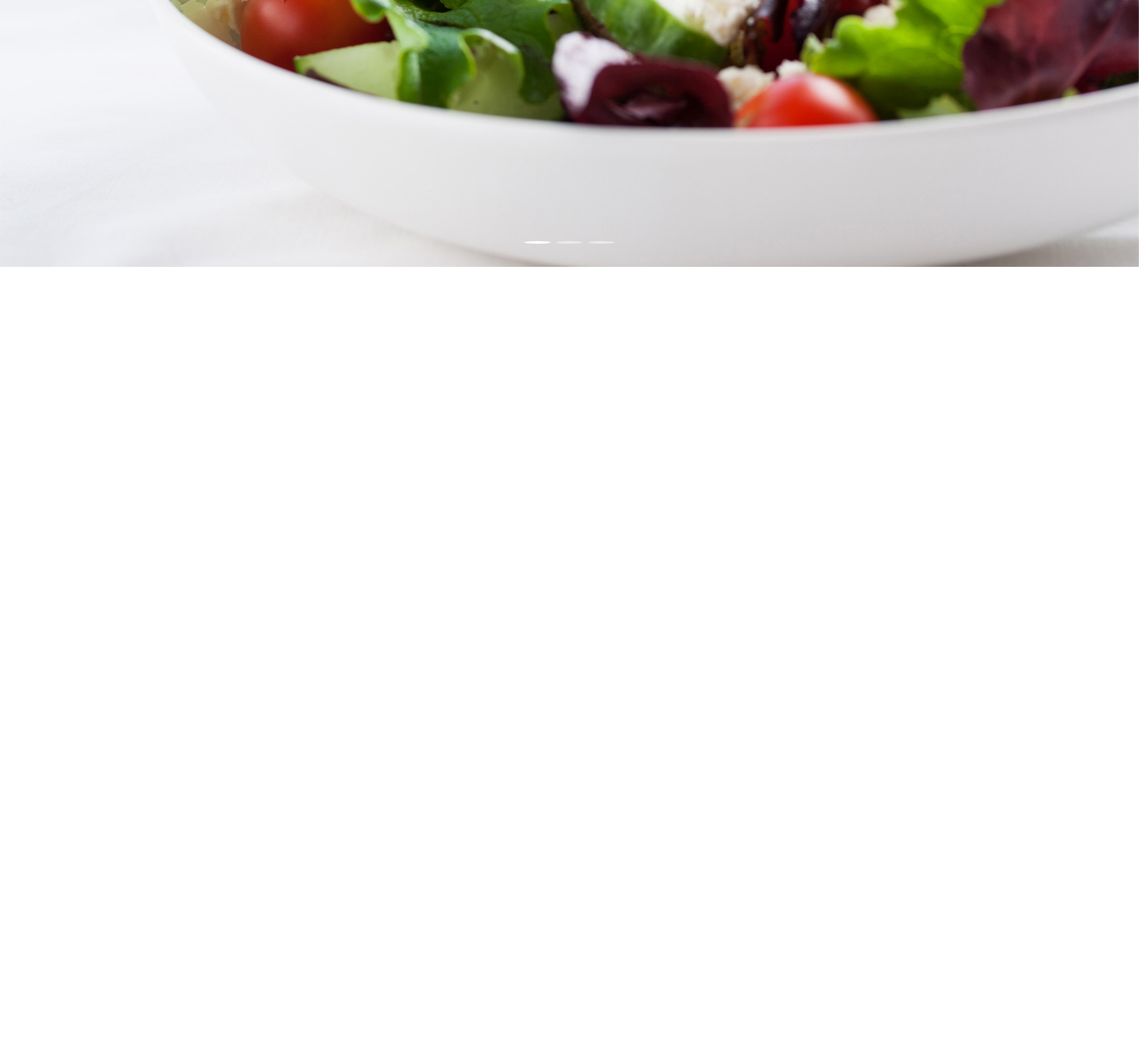
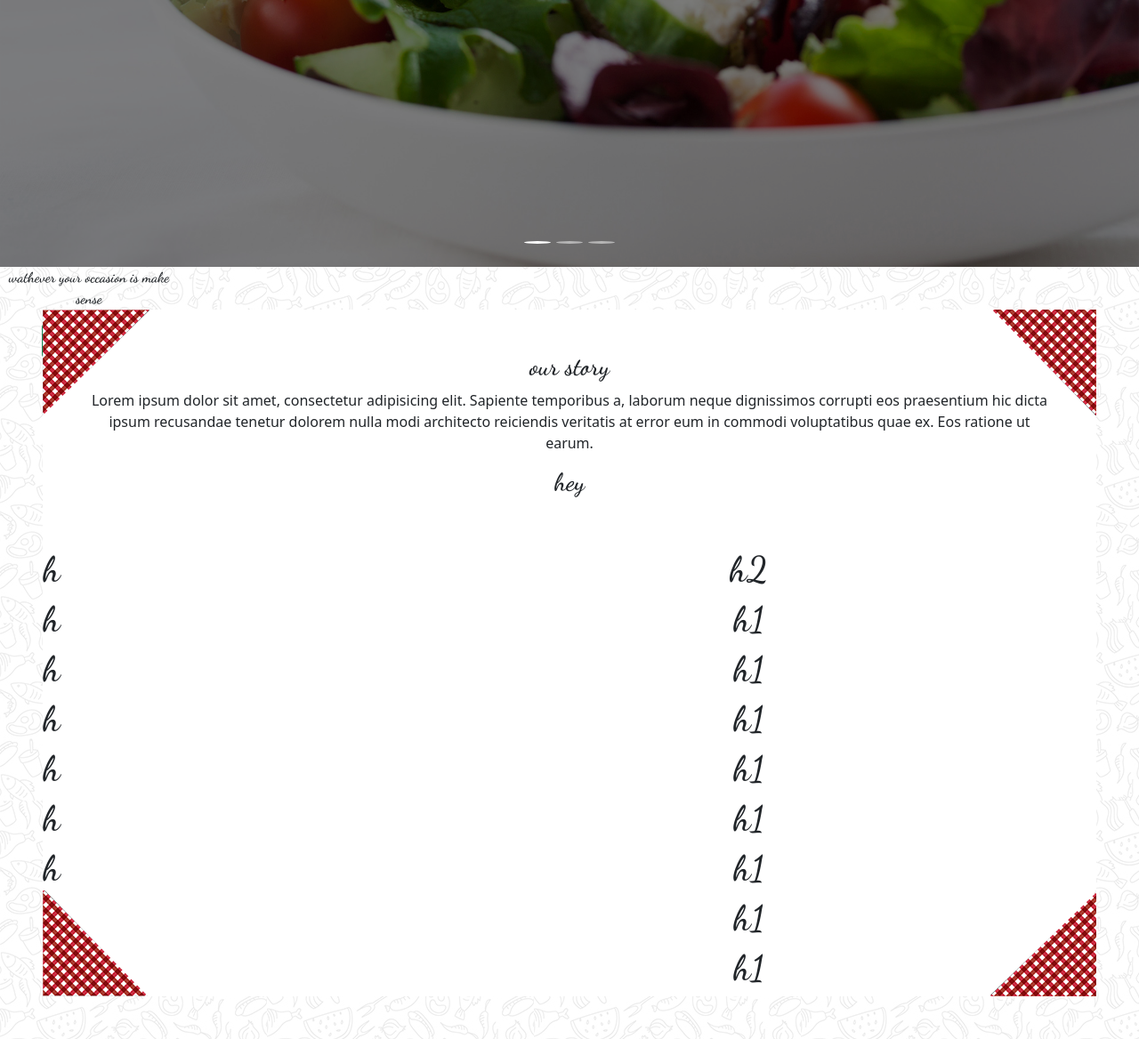
Before and after one commit to gencehangurcam/cs-site-chef-20, a website: page index.html in a window 1280 px wide. Shown: the part 553-1721 px from the top of the page at 89% size. Before the commit the page ends 853 px from the top, so only its background shows below. Drawn offline with nearby package versions, Linux system fonts and the light colour scheme.

Commit message:
section-2

```diff
--- a/index.html
+++ b/index.html
@@ -10,10 +10,13 @@
 </head>
 
 <body>
+    <!-- header -->
     <header>
+        <!-- navbar -->
         <div class="d-flex justify-content-center">
             <div class="navbar navbar-expand-sm" role="navigation">
                 <div class="d-flex m-auto">
+                    <!-- left-nav -->
                     <div class="d-flex align-items-center">
                         <ul class="nav align-items-center">
                             <li class="nav-item">
@@ -30,9 +33,13 @@
                             </li>
                         </ul>
                     </div>
-                    <div class="px-3">
+                    <!-- end left-nav -->
+                    <!-- logo -->
+                    <div class="logo-nav px-3">
                         <a href=""><img src="./assets/images/logo.png" alt="logo"></a>
                     </div>
+                    <!-- end logo -->
+                    <!-- right-nav -->
                     <div class="d-flex align-items-center">
                         <ul class="nav align-items-center">
                             <li class="nav-item">
@@ -49,10 +56,14 @@
                             </li>
                         </ul>
                     </div>
+                    <!-- end right-nav -->
                 </div>
             </div>
         </div>
+        <!-- end navbar -->
+        <!-- carousel -->
         <div id="carouselExampleIndicators" class="carousel slide" data-bs-interval="false" data-bs-ride="carousel">
+            <!-- button carousel -->
             <div class="carousel-indicators">
                 <button type="button" data-bs-target="#carouselExampleIndicators" data-bs-slide-to="0" class="active"
                     aria-current="true" aria-label="Slide 1"></button>
@@ -61,6 +72,8 @@
                 <button type="button" data-bs-target="#carouselExampleIndicators" data-bs-slide-to="2"
                     aria-label="Slide 3"></button>
             </div>
+            <!-- end button carousel -->
+            <!-- img carousel -->
             <div class="carousel-inner">
                 <div class="carousel-item active">
                     <img src="./assets/images/banner1.jpg" class="d-block w-100" alt="...">
@@ -72,18 +85,93 @@
                     <img src="./assets/images/banner1.jpg" class="d-block w-100" alt="...">
                 </div>
             </div>
+            <!-- end img carousel -->
         </div>
-        <!-- <div class="what text-center">
+        <!-- end carousel -->
+        <!-- text center header -->
+        <div class="whatever text-center">
             <p>wathever your occasion is make sense</p>
             <div class="d-flex justify-content-center">
                 <button class="btn bg-success">hey</button>
                 <button class="btn bg-success">hey</button>
             </div>
-        </div> -->
+        </div>
+        <!-- end text center header -->
     </header>
-
-
-
+    <!-- end header -->
+    <section class="section-1-container menut p-5">
+        <div class="section-1 menu-sec-1 text-center">
+            <div class="txt-section-1 p-5">
+                <div>
+                    <h3>our story</h3>
+                    <p>Lorem ipsum dolor sit amet, consectetur adipisicing elit. Sapiente temporibus a, laborum neque dignissimos corrupti eos praesentium hic dicta ipsum recusandae tenetur dolorem nulla modi architecto reiciendis veritatis at error eum in commodi voluptatibus quae ex. Eos ratione ut earum.</p>
+                </div>
+                <div>
+                    <h3>hey</h3>
+                </div>
+            </div>
+            <div class="row">
+                <div class="col-2">
+                    <div class="grid">
+                        <h1 class="col-1">h</h1>
+                        <h1 class="col-1">h</h1>
+                        <h1 class="col-1">h</h1>
+                        <h1 class="col-1">h</h1>
+                        <h1 class="col-1">h</h1>
+                        <h1 class="col-1">h</h1>
+                        <h1 class="col-1">h</h1>
+                        <h1 class="col-1">h</h1>
+                    </div>
+                </div>
+                <div class="col-4">
+                    <a href="">
+                        <div>
+                            <img src="" alt="">
+                        </div>
+                    </a><a href="">
+                        <div>
+                            <img src="" alt="">
+                        </div>
+                    </a><a href="">
+                        <div>
+                            <img src="" alt="">
+                        </div>
+                    </a><a href="">
+                        <div>
+                            <img src="" alt="">
+                        </div>
+                    </a><a href="">
+                        <div>
+                            <img src="" alt="">
+                        </div>
+                    </a>
+                </div>
+                <div class="col-4">
+                    <h1>h2</h1>
+                    <h1>h1</h1>
+                    <h1>h1</h1>
+                    <h1>h1</h1>
+                    <h1>h1</h1>
+                    <h1>h1</h1>
+                    <h1>h1</h1>
+                    <h1>h1</h1>
+                    <h1>h1</h1>
+                </div>
+            </div>
+            <div class="bord-bas-gauche">
+                <img src="./assets/images/box-bottom_right.png" alt="">
+            </div>
+            <div class="bord-bas-droite">
+                <img src="./assets/images/box-bottom-left.png" alt="">
+            </div>
+            <div class="bord-haut-gauche">
+                <img src="./assets/images/box-left-top.png" alt="">
+            </div>
+            <div class="bord-haut-droite">
+                <img src="./assets/images/box-right-top.png" alt="">
+            </div>
+        </div>
+    </section>
     <script src="./node_modules/bootstrap/dist/js/bootstrap.js"></script>
     <script src="./node_modules/@popperjs/core/dist/umd/popper.js"></script>
 </body>
--- a/src/sass/modules/_header.sass
+++ b/src/sass/modules/_header.sass
@@ -1,32 +1,40 @@
+// header
 header
+    // navbar
     .navbar
         position: absolute
         z-index: 1
         ul
-            border-top: solid black 1px
-            border-bottom: solid black 1px
+            border-top: solid white 1px
+            border-bottom: solid white 1px
         a
-            color: black !important
-    .carousel-indicators
-        button
-            width: 200px
-            height: 200px
-            border-radius: 50%
-    .what
-        background-color: blue
+            color: white !important
+    //carousel
+    .carousel
+        position: relative !important
+        // button carousel
+        .carousel-indicators
+            button
+                border-radius: 100%
+        // img carousel
+        .carousel-inner
+            img
+                filter: brightness(50%) !important
+
+    // txt in center header (carousel)
+    .whatever
         width: 200px
         height: 100px
+        position: absolute
         p
             font-family: "font-titre"
 
-
-
-
+// responsive header
 @media screen and (max-width: 500px)
     .nav-link
         font-size: 10px
         margin: 0
         padding: 0 7px
-    .px-3
+    .logo-nav
         img
             width: 20px
--- a/src/sass/modules/_section-1.sass
+++ b/src/sass/modules/_section-1.sass
@@ -0,0 +1,40 @@
+//container image for section-1
+.section-1-container
+    background-image: url("../../assets/images/main_bg.jpg")
+    .section-1
+        background-color: white
+    //
+    .menu-sec-1
+        position: relative
+        // coin
+        .bord-bas-gauche
+            position: absolute
+            right: 0
+            bottom: 0
+        .bord-bas-droite
+            position: absolute
+            left: 0
+            bottom: 0
+        .bord-haut-gauche
+            position: absolute
+            left: 0
+            top: 0
+        .bord-haut-droite
+            position: absolute
+            right: 0
+            top: 0
+
+@media screen and (max-width: 500px)
+    // coin
+    .bord-bas-gauche
+        img
+            width: 50px
+    .bord-bas-droite
+        img
+            width: 50px
+    .bord-haut-gauche
+        img
+            width: 50px
+    .bord-haut-droite
+        img
+            width: 50px
--- a/src/sass/modules/_style.sass
+++ b/src/sass/modules/_style.sass
@@ -5,3 +5,6 @@
 @import ./_section-3
 @import ./_section-4
 @import ./_section-5
+
+h1, h2, h3, h4, h5
+    font-family: "font-titre"
```
Also changed, not shown: assets/css/app.css, 1 other file.
